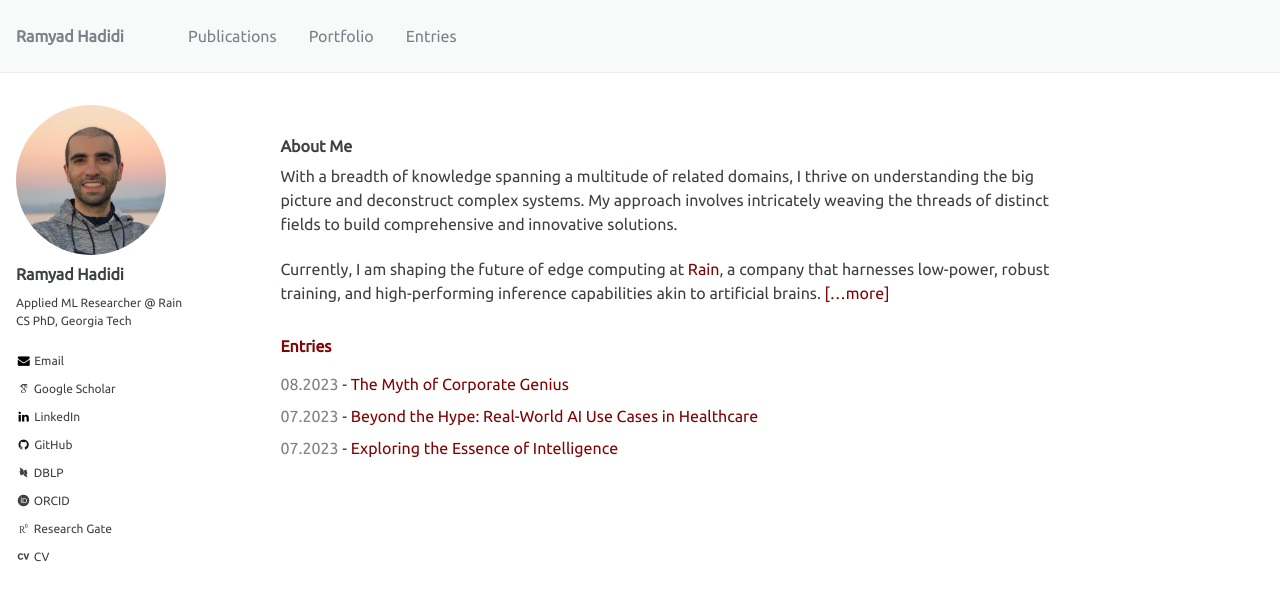
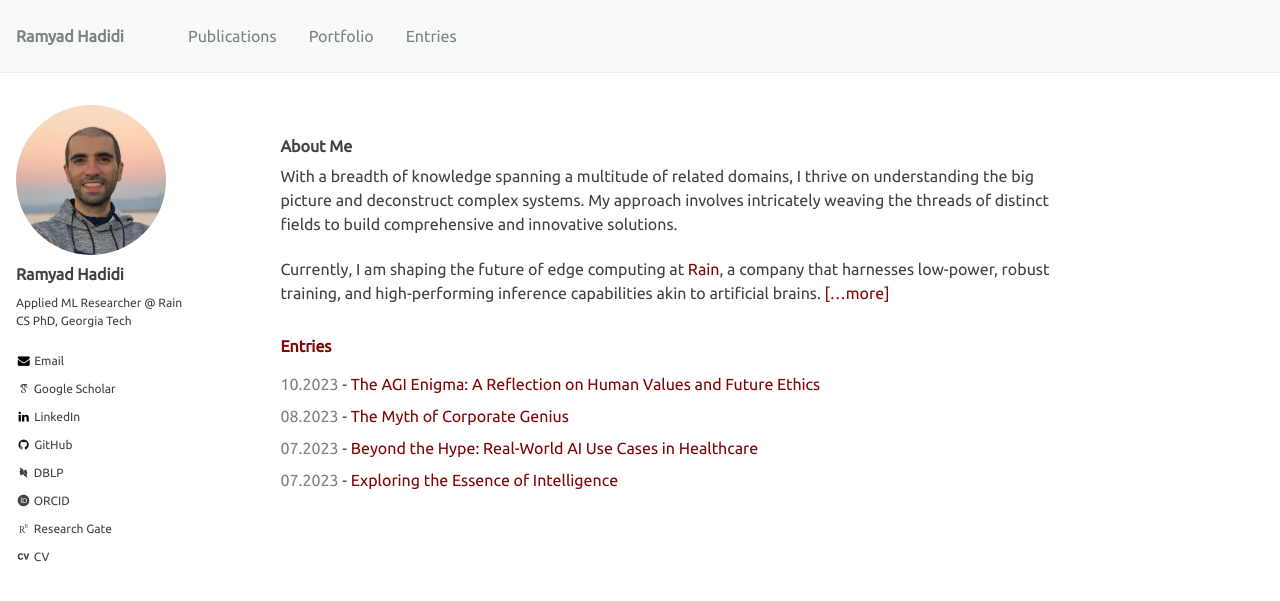
Before and after one commit to ramyadhadidi/ramyadhadidi.github.io, a Jekyll site: the page built from _pages/about.md, in a window 1280 px wide. Shown: the top 601 px of the page. Built offline with Jekyll 4.4.1, drawn with Linux system fonts in a browser that asks for light colours; some web fonts are replaced; part of the change alters nothing that is shown.

Commit message:
new post

```diff
--- a/_pages/about.md
+++ b/_pages/about.md
@@ -16,7 +16,7 @@ Currently, I am shaping the future of edge computing at [Rain](https://rain.ai/)
 
 <ul id="recent-posts" style="list-style-type: none; padding-left: 0">
 {% assign sorted_pages = site.pages | sort: 'date' | reverse %}
-{% for page in sorted_pages limit:3 %}
+{% for page in sorted_pages limit:5 %}
     {% if page.path contains 'entries' and page.name != 'entries.md' %}
     <li>
       <span style="color: gray;">{{ page.date | date: "%m.%Y" }}</span> - <a href="{{ page.url | relative_url }}">{{ page.title }}</a>
--- /dev/null
+++ b/_pages/entries/2023-10-12.md
@@ -0,0 +1,27 @@
+---
+title: 'The AGI Enigma: A Reflection on Human Values and Future Ethics'
+date: 2023-10-12
+permalink: /entries/intelligence-2/
+author_profile: false
+---
+# The AGI Enigma: A Reflection on Human Values and Future Ethics
+
+Today, let’s dive into a topic that’s been buzzing around for quite some time, thanks to foundational models: Artificial General Intelligence (AGI). There’s a lot of chatter about how AGI could reshape our world or even render us obsolete. But honestly, I don’t even agree on the principles here. To me, all these principles and assumptions are riddled with human bias.
+
+### AGI is Not Just a Better Human; It Is Something Else
+
+Let’s establish something: even if AGI becomes a reality, it won’t simply be a human, even with all our assumptions about what smart people do. AGI, by its nature, will be different, possessing capabilities and perhaps even “thought processes” that are inherently non-human. Could we claim that we know how an octopus or a dolphin thinks? Have we even cared to put energy into understanding how other beings on our planet “feel” and “see” the world? By a large margin, based on where we put our efforts, the answer is a straight no.
+
+### AGI Based on Human Values
+
+To mitigate the presumptive actions of bad AGI agents, some advocate that we must define human values or design products based on these values to prevent an AGI catastrophe. While designing products that align with human values is wise (after all, humans are the customers that pay money), assuming we can safeguard against AGI becoming a harmful agent by instilling it with our values, in my view, is just a big lie for several reasons.
+
+How can we be sure our values are the “right” ones? Human values have shifted dramatically over centuries. Can we say the values that supported colonialism were good? Our values today, which we hold dear, might be considered unethical in the future. We got several things right, but not so many others, and history is filled with so many of our illusions. So, I argue that if we aim to develop AGI, it isn’t about defining a set of values for it. Rather, we should approach AGI as a being (in the Heidegger sense) and strive to understand it, which, as our track record shows, we are not so good at.
+
+### AGI Based on Our Current Values and Goals
+
+Now, let’s address the darker view of AGI, the one that foresees our doom. In fact, I would say the current goals of humans are already our doom. So not much difference there! The link between AGI and productivity is crucial here. Since the onset of industrialism, our pursuit of productivity has escalated. If we design our AGI based on our values and goals of our current era, essentially, we're defining a desire for a more productive system. And what do you think will happen? Humans are not efficient. You “may” try to build that second brain, or process information faster, but let’s be honest, humans are not the best anymore in several tasks.
+
+This opens up a Pandora’s box of questions and potential scenarios. If we instruct AGI to optimize for productivity and efficiency, where does that leave us, inherently imperfect and inefficient beings? It’s a stark contrast and a potential pitfall that we must navigate carefully, ensuring that our pursuit of technological advancement doesn’t inadvertently devalue our own existence and capabilities. But, to do that, we must change how, inadvertently, we are pushing for more efficient systems, better technologies, and faster machines. And that has never slowed down. So, you can imagine what will happen anyway…
+
+*This post is a reflection of my current thoughts on AGI dilemmas we may face and how current outlets do not necessarily represent it.*
```
